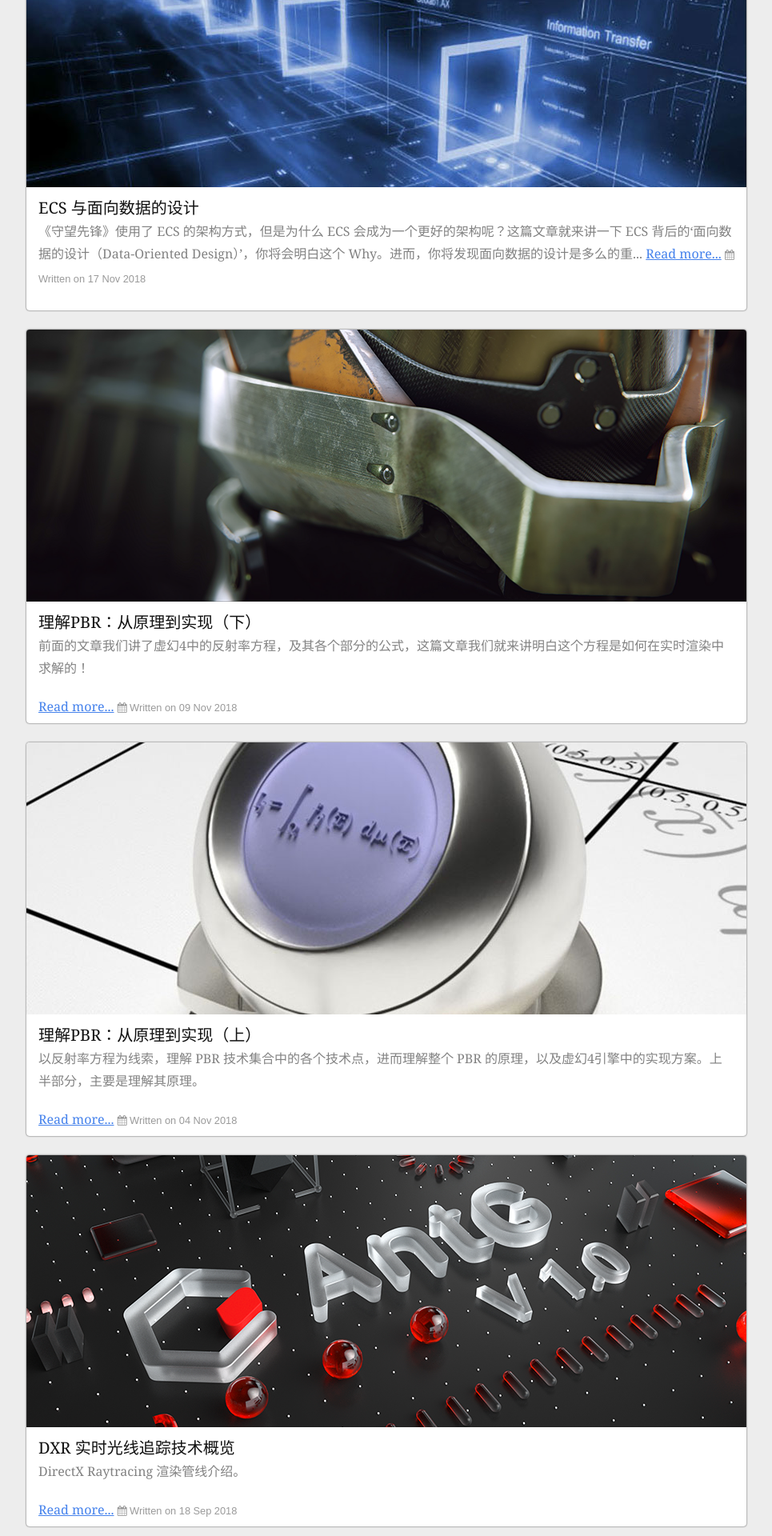
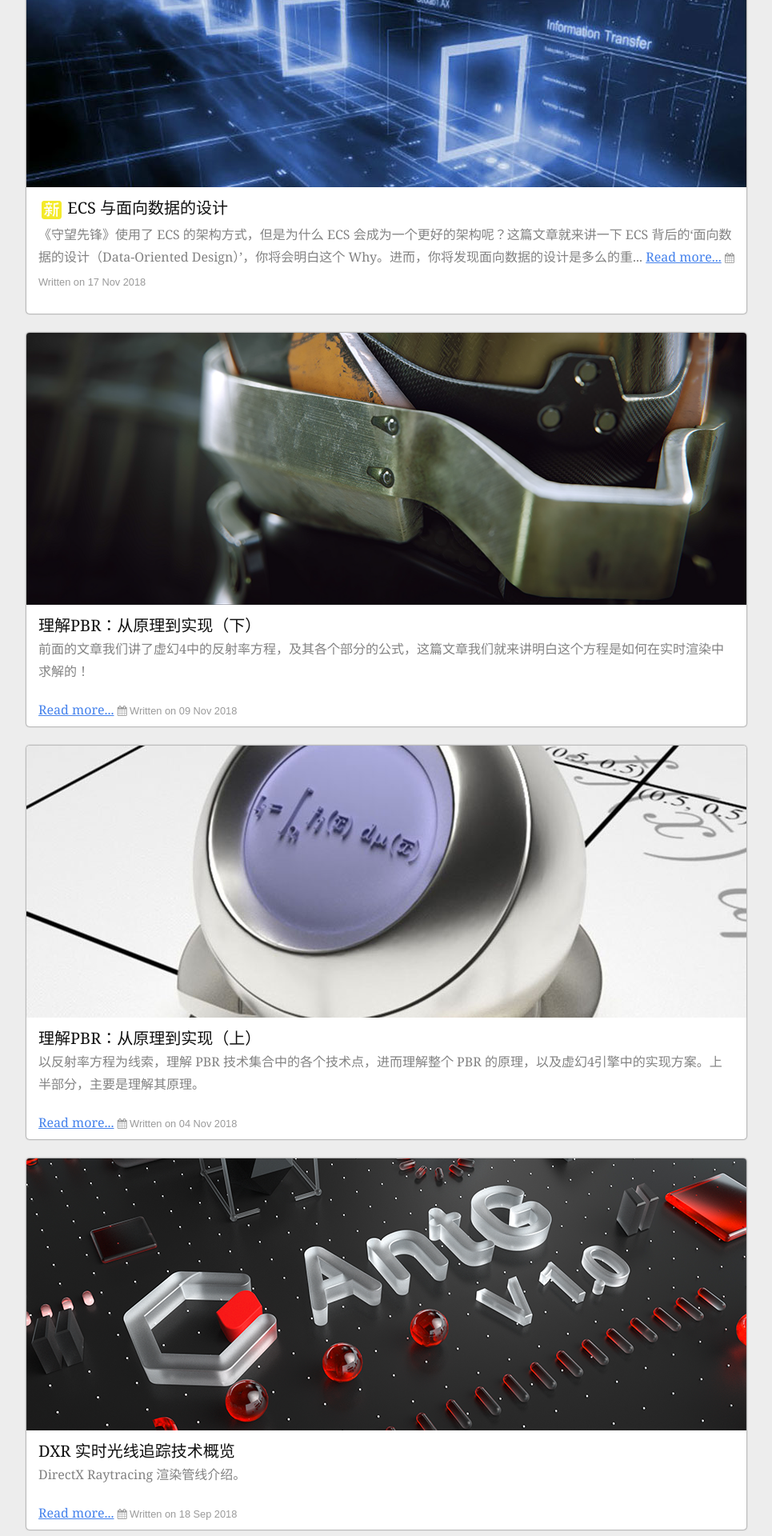
Before and after one commit to neil3d/neil3d.github.io, a Jekyll site: the page built from index.html, in a window 1280 px wide. Shown: the part 698-2618 px from the top of the page at 80% size, without its empty margins (157-1122 px from the left). Built offline with Jekyll 4.4.1, drawn with Linux system fonts in a browser that asks for light colours; the list of posts is cut into pages by our own code; comment, search, counter and statistics services are not loaded.

Commit message:
new post tag

```diff
--- a/index.html
+++ b/index.html
@@ -33,6 +33,7 @@ title: Home
   </div>
 
   <!-- 非置顶文章 -->
+  {% assign new_post = true  %}
   {% for post in paginator.posts %}
   {% if post.top!=true %}
 
@@ -41,6 +42,10 @@ title: Home
     <a href="{{ site.github.url }}{{ post.url }}"><img class="thumb" src="{{ site.github.url }}/assets/img/{{ post.image.path }}/{{ post.image.feature }}"></a>
     {% endif %}
     <div class="panel-body">
+      {% if new_post %}
+      <img src="{{ site.github.url }}/assets/img/ui/ui_new.png">
+      {% assign new_post = false  %}
+      {% endif %}
       <a class="title_link" href="{{ site.github.url }}{{ post.url }}">{{ post.title }}</a>
       <span class="post-meta">
         {{ post.brief | markdownify | truncate: 128 }} <a href="{{ site.github.url }}{{ post.url }}">Read more...</a>
```
Also changed, not shown: assets/img/ui/ui_new.png (added).
